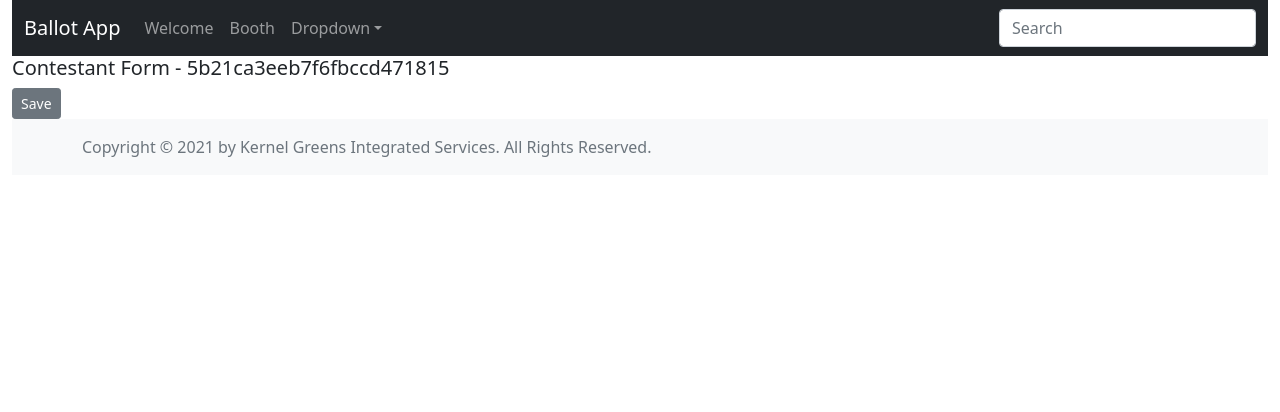
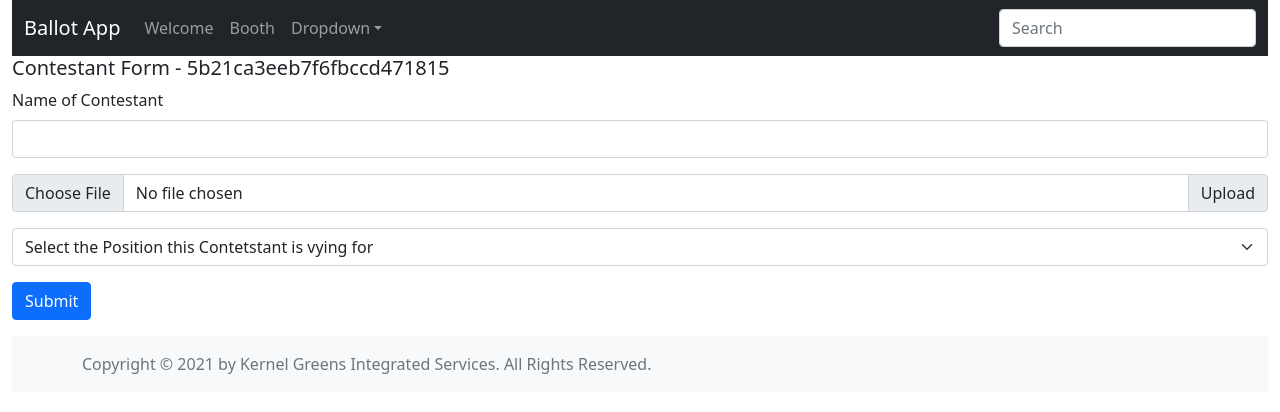
Before and after one commit to Xloanx/ballot, a React (Create React App) app: page /contestantsForm/5b21ca3eeb7f6fbccd471815 in a window 1280 px wide. Shown: the top 412 px of the page. Built offline with nearby package versions, Linux system fonts and the light colour scheme.

Commit message:
Implementing the contestant form gui

```diff
--- a/src/components/booth.jsx
+++ b/src/components/booth.jsx
@@ -33,10 +33,9 @@ class Booth extends Component {
         if (contestantsCount === 0){
             return(
                 <React.Fragment>
-                    <Link to="/contestantsForm/new" className="btn btn-outline-info" style={{ marginBottom:20}}>Add New Contestant</Link>
+                    <Link to="/contestantsForm/New" className="btn btn-outline-info" style={{ marginBottom:20}}>Add New Contestant</Link>
                     <h5>Showing no contestants from the database</h5>
                 </React.Fragment>
-
             )}
         return (
             <React.Fragment>
@@ -49,7 +48,7 @@ class Booth extends Component {
                 </div>
                 </div>
                 <div className="col">
-                <Link to="/contestantsForm/new" className="btn btn-outline-info" style={{ marginBottom:20}}>Add New Contestant</Link>
+                <Link to="/contestantsForm/New" className="btn btn-outline-info" style={{ marginBottom:20}}>Add New Contestant</Link>
                 <h5>Showing {contestantsCount} contestants from <strong>somegroup</strong> group in the database</h5>
                 <table className="table table-striped table-hover">
                     <thead>
--- a/src/components/contestantsForm.jsx
+++ b/src/components/contestantsForm.jsx
@@ -1,14 +1,42 @@
 import React, { Component } from 'react';
+import { getPositions } from '../services/fakePositionService';
 
 class ContestantsForm extends Component {
-    state = {  }
+    state = {
+        positions : []
+     }
+
+     componentDidMount() {
+        const position = getPositions();
+        const positions = [ ...position];
+        this.setState({ positions });
+     }
+
+
     render() {
         const {match} = this.props;
+        const { positions } = this.state;
         return (
 
             <React.Fragment>
                 <h5>Contestant Form - {match.params.contestantId}</h5>
-                <button onClick={()=>this.handleSave()} type="button" className="btn btn-secondary btn-sm">Save</button>
+                <form>
+                    <div class="mb-3">
+                        <label for="exampleInputEmail1" class="form-label">Name of Contestant</label>
+                        <input type="email" class="form-control" id="exampleInputEmail1" aria-describedby="emailHelp" />
+                    </div>
+                    <div class="input-group mb-3">
+                        <input type="file" class="form-control" id="inputGroupFile02" />
+                        <label class="input-group-text" for="inputGroupFile02">Upload</label>
+                    </div>
+                    <select class="form-select mb-3" aria-label="Default select example">
+                        <option selected>Select the Position this Contetstant is vying for</option>
+                        {positions.map(position =>
+                            <option key ={position._id} value={position._id}>{ position.name }</option>
+                            )}
+                    </select>
+                    <button type="submit" class="btn btn-primary mb-3">Submit</button>
+                    </form>
             </React.Fragment>
          );
     }
```
